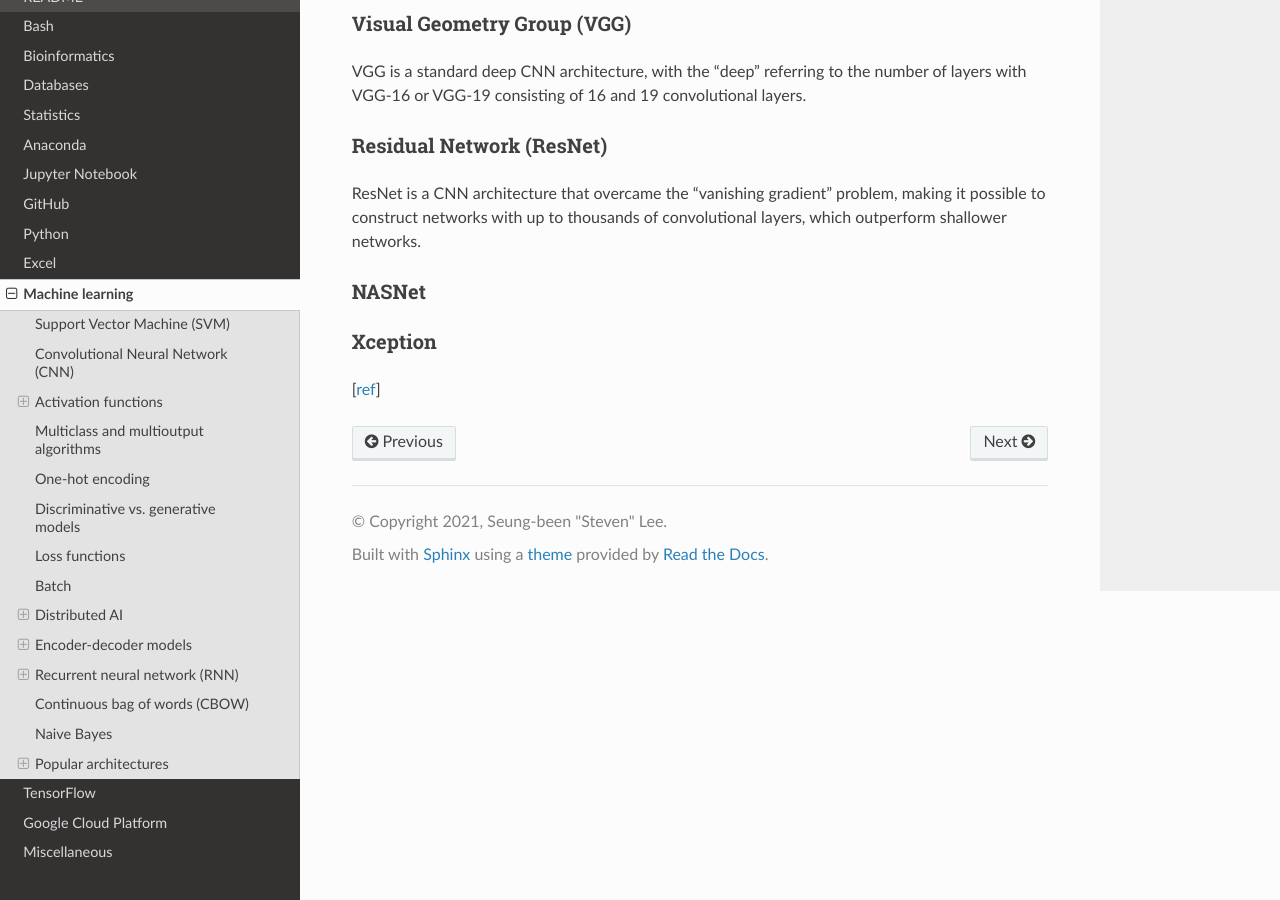
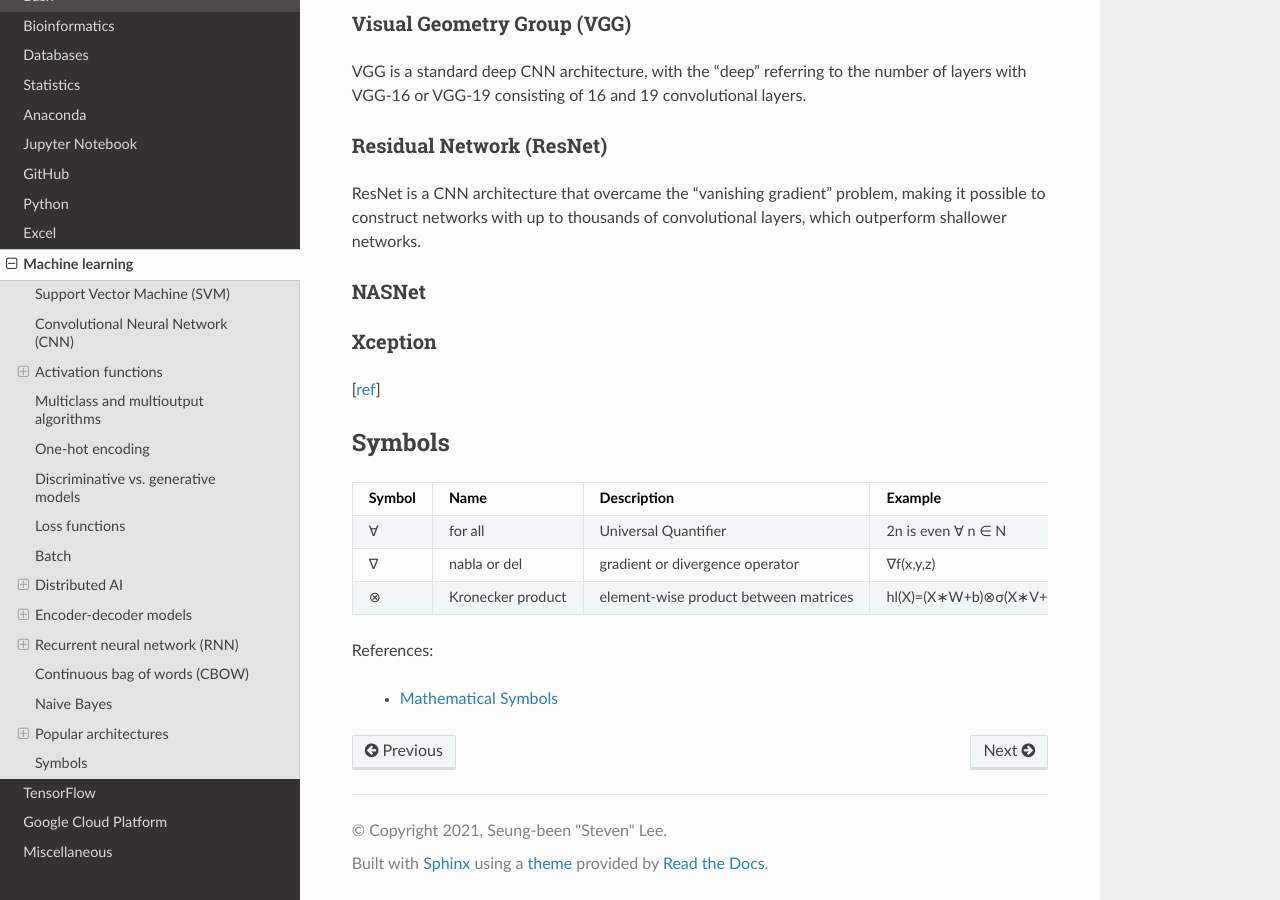
Before and after one commit to sbslee/notes, a Sphinx documentation site: the page built from docs/machine_learning.rst, in a window 1280 px wide and 900 px high, scrolled down 9024 px. Built offline with Sphinx 7.4.7 and the Read the Docs theme 2.0.0, drawn with Linux system fonts in a browser that asks for light colours.

Commit message:
Update docs

```diff
--- a/docs/machine_learning.rst
+++ b/docs/machine_learning.rst
@@ -259,3 +259,30 @@ Xception
 --------
 
 [`ref <https://arxiv.org/pdf/1610.02357.pdf>`__]
+
+Symbols
+=======
+
+.. list-table::
+   :header-rows: 1
+
+   * - Symbol
+     - Name
+     - Description
+     - Example
+   * - ∀
+     - for all
+     - Universal Quantifier
+     - 2n is even ∀ n ∈ N
+   * - ∇
+     - nabla or del
+     - gradient or divergence operator
+     - ∇f(x,y,z)
+   * - ⊗
+     - Kronecker product
+     - element-wise product between matrices
+     - hl(X)=(X∗W+b)⊗σ(X∗V+c)
+
+References:
+
+  - `Mathematical Symbols <https://byjus.com/maths/math-symbols/>`__
```
